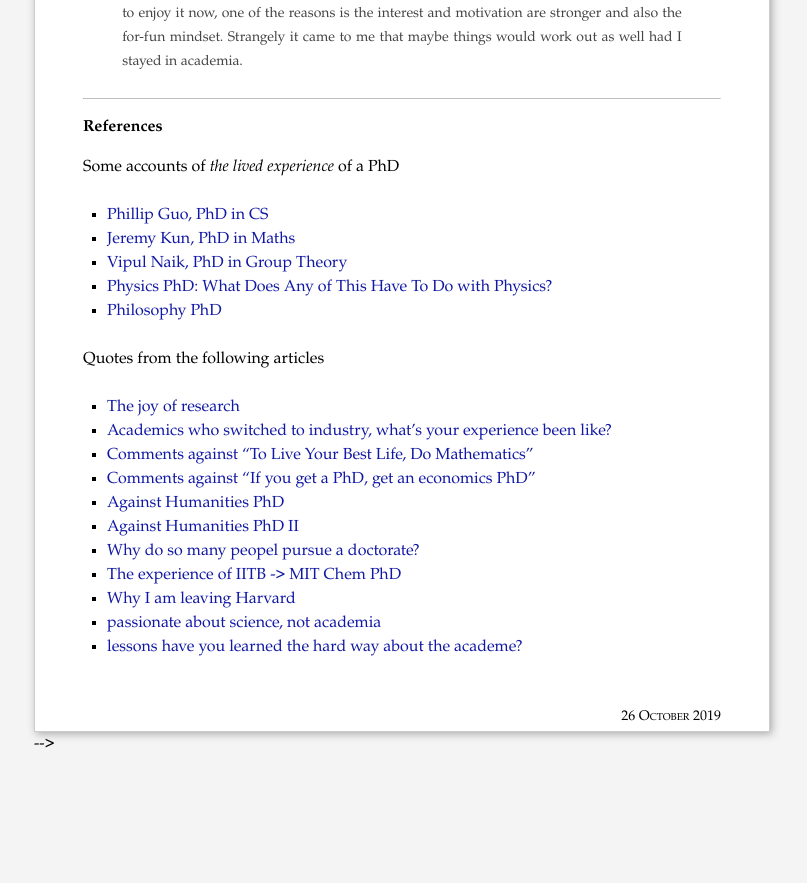
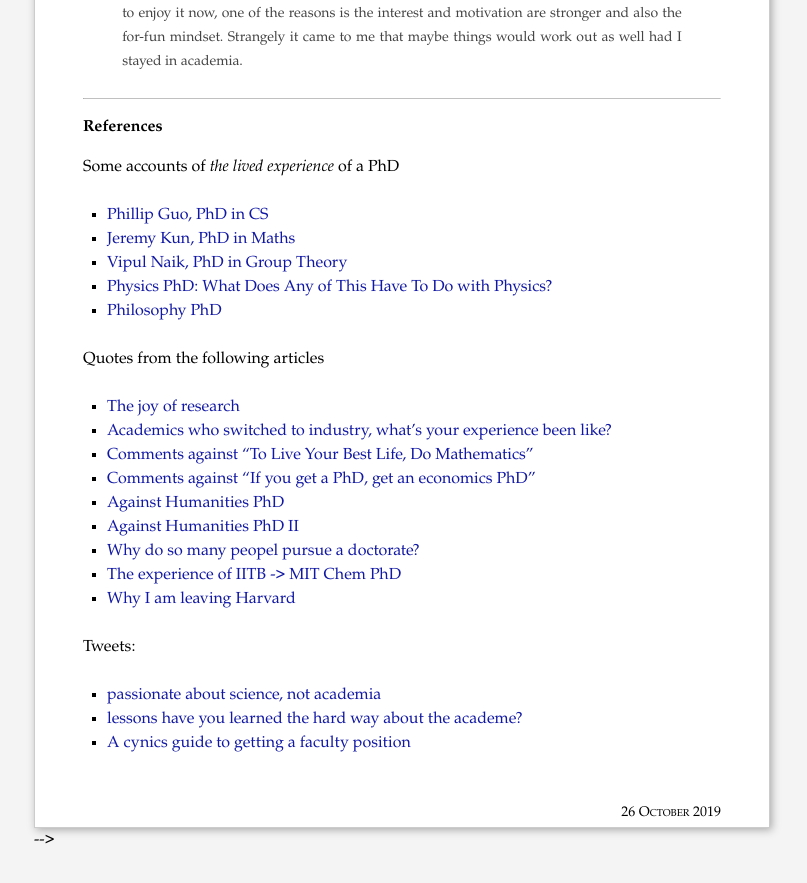
Before and after one commit to piyushahuja/piyushahuja.github.io, a Jekyll site: the page built from _posts/journal/2019-10-26-math-academia.md, in a window 1280 px wide and 900 px high, scrolled down 6052 px. Shown: the top 883 px of the window, without its empty margins (238-1045 px from the left). Built offline with Jekyll 4.4.1, drawn with Linux system fonts in a browser that asks for light colours; before the commit the page ends 6856 px from its top, so only the background shows below that.

Commit message:
auto deployed

```diff
--- a/_posts/journal/2019-10-26-math-academia.md
+++ b/_posts/journal/2019-10-26-math-academia.md
@@ -131,5 +131,8 @@ Quotes from the following articles
 - [Why do so many peopel pursue a doctorate?](https://news.ycombinator.com/item?id=11543439)
 - [The experience of IITB -> MIT Chem PhD](https://www.insightiitb.org/graduate-student-to-be-or-not-to-be/)
 - [Why I am leaving Harvard](http://matt-welsh.blogspot.com/2010/11/why-im-leaving-harvard.html)
+
+Tweets:
 - [passionate about science, not academia](https://twitter.com/JoanaFFPViana/status/1453989180267274241)
 - [lessons have you learned the hard way about the academe?](https://twitter.com/JohnHolbein1/status/1453514785690165249)
+- [A cynics guide to getting a faculty position](https://twitter.com/LabListon/status/1370302957410004994)
```
